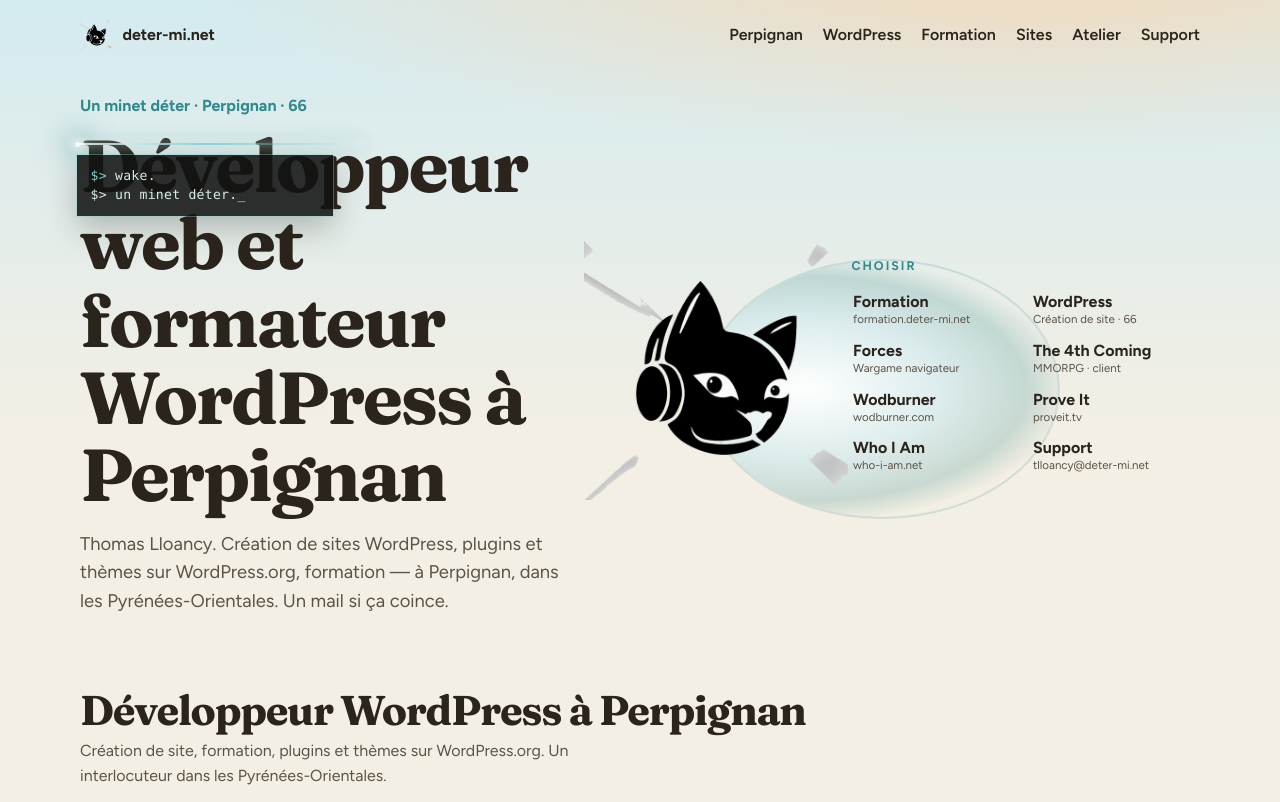
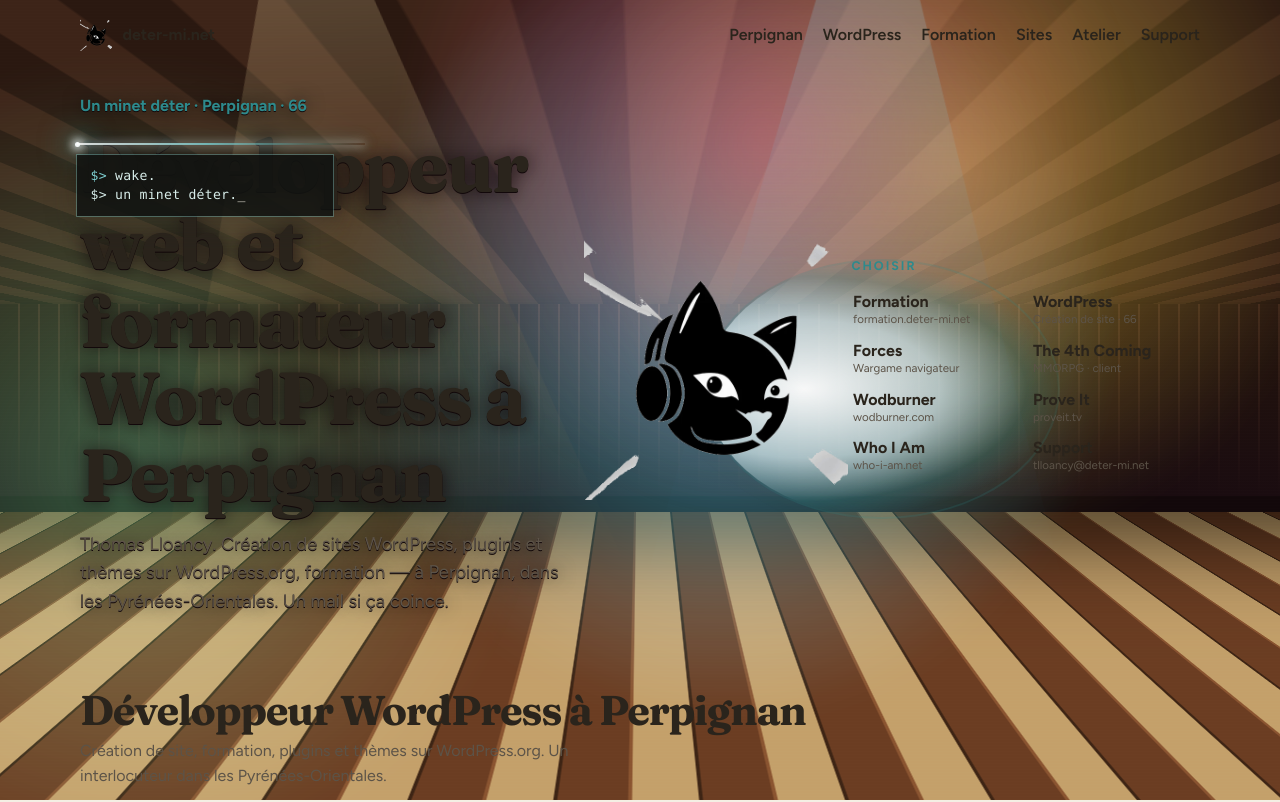
Before and after one commit to tlloancy/deter-portal-minet, a plain HTML site: page index.html in a window 1280 px wide. Shown: the top 802 px of the page. Drawn offline with Linux system fonts and the light colour scheme.

Commit message:
Reveal an original club depth behind the random shell, with moving lights.

```diff
--- a/assets/portal.css
+++ b/assets/portal.css
@@ -861,7 +861,249 @@
 }
 
 @media (prefers-reduced-motion: reduce) {
-  .singularity {
+  .singularity,
+  .club {
     display: none;
   }
 }
+
+body.is-club .sky {
+  opacity: 0;
+}
+
+.club {
+  position: fixed;
+  inset: 0;
+  z-index: 0;
+  margin: 0;
+  pointer-events: none;
+  overflow: hidden;
+  visibility: hidden;
+  opacity: 0;
+  background: #12080a;
+}
+
+.club.is-on {
+  visibility: visible;
+  opacity: 1;
+}
+
+.club-world {
+  position: absolute;
+  inset: 0;
+  perspective: 420px;
+  perspective-origin: 50% 42%;
+}
+
+.club-ceiling,
+.club-floor {
+  position: absolute;
+  left: -40%;
+  width: 180%;
+  height: 58%;
+}
+
+.club-ceiling {
+  top: -18%;
+  transform: rotateX(-78deg);
+  transform-origin: 50% 100%;
+  background:
+    repeating-linear-gradient(
+      90deg,
+      #2a1810 0 28px,
+      #3d2418 28px 56px
+    ),
+    repeating-linear-gradient(
+      0deg,
+      rgba(0, 0, 0, 0.35) 0 2px,
+      transparent 2px 48px
+    );
+  background-size: 56px 48px, 56px 48px;
+  box-shadow: inset 0 -40px 80px rgba(0, 0, 0, 0.65);
+}
+
+.club-floor {
+  bottom: -22%;
+  transform: rotateX(74deg);
+  transform-origin: 50% 0%;
+  background:
+    repeating-linear-gradient(
+      90deg,
+      #6b3d22 0 36px,
+      #8a5430 36px 38px,
+      #c4a06a 38px 72px,
+      #3d2414 72px 74px
+    );
+  background-size: 74px 74px;
+  box-shadow: inset 0 50px 90px rgba(0, 0, 0, 0.55);
+}
+
+.club-horizon {
+  position: absolute;
+  left: 0;
+  right: 0;
+  top: 38%;
+  height: 24%;
+  background:
+    linear-gradient(180deg, transparent, rgba(18, 8, 10, 0.2) 30%, #1a0c10 100%),
+    repeating-linear-gradient(
+      90deg,
+      #24140e 0 18px,
+      #3a2218 18px 20px
+    );
+}
+
+.club-lights {
+  position: absolute;
+  inset: 0;
+  mix-blend-mode: screen;
+}
+
+.club-spot {
+  position: absolute;
+  width: 70vmax;
+  height: 70vmax;
+  margin: -35vmax 0 0 -35vmax;
+  border-radius: 50%;
+  filter: blur(12px);
+}
+
+.club-spot-a {
+  background: radial-gradient(circle, rgba(80, 230, 255, 0.55) 0%, transparent 62%);
+  animation: club-wander-a 3.8s ease-in-out infinite;
+}
+
+.club-spot-b {
+  background: radial-gradient(circle, rgba(255, 210, 60, 0.48) 0%, transparent 60%);
+  animation: club-wander-b 4.6s ease-in-out infinite;
+}
+
+.club-spot-c {
+  background: radial-gradient(circle, rgba(255, 70, 140, 0.42) 0%, transparent 58%);
+  animation: club-wander-c 3.2s ease-in-out infinite;
+}
+
+.club-spot-d {
+  background: radial-gradient(circle, rgba(120, 255, 170, 0.32) 0%, transparent 64%);
+  animation: club-wander-d 5.1s ease-in-out infinite;
+}
+
+.club-beam {
+  position: absolute;
+  top: -8%;
+  height: 85%;
+  clip-path: polygon(42% 0, 58% 0, 100% 100%, 0 100%);
+  filter: blur(2px);
+  opacity: 0.7;
+}
+
+.club-beam-a {
+  left: 8%;
+  width: 38%;
+  background: linear-gradient(180deg, rgba(255, 230, 170, 0.5), rgba(255, 180, 80, 0.12) 55%, transparent);
+  animation: club-beam-a 5.4s ease-in-out infinite;
+}
+
+.club-beam-b {
+  left: 52%;
+  width: 34%;
+  background: linear-gradient(180deg, rgba(120, 230, 255, 0.45), rgba(40, 120, 180, 0.1) 50%, transparent);
+  animation: club-beam-b 6.2s ease-in-out infinite;
+}
+
+.club-grain {
+  position: absolute;
+  inset: 0;
+  opacity: 0.18;
+  background: repeating-linear-gradient(
+    0deg,
+    rgba(255, 255, 255, 0.06) 0 1px,
+    transparent 1px 3px
+  );
+  mix-blend-mode: overlay;
+  animation: club-flicker 0.18s steps(2) infinite;
+}
+
+body.is-club .hero h1,
+body.is-club .lede,
+body.is-club .eyebrow {
+  text-shadow: 0 1px 0 #12080a, 0 0 18px rgba(18, 8, 10, 0.8);
+}
+
+@keyframes club-wander-a {
+  0%,
+  100% {
+    left: 18%;
+    top: 22%;
+  }
+  50% {
+    left: 72%;
+    top: 48%;
+  }
+}
+
+@keyframes club-wander-b {
+  0%,
+  100% {
+    left: 78%;
+    top: 18%;
+  }
+  50% {
+    left: 24%;
+    top: 62%;
+  }
+}
+
+@keyframes club-wander-c {
+  0%,
+  100% {
+    left: 48%;
+    top: 70%;
+  }
+  50% {
+    left: 60%;
+    top: 16%;
+  }
+}
+
+@keyframes club-wander-d {
+  0%,
+  100% {
+    left: 10%;
+    top: 58%;
+  }
+  50% {
+    left: 88%;
+    top: 36%;
+  }
+}
+
+@keyframes club-beam-a {
+  0%,
+  100% {
+    transform: translateX(0) rotate(-8deg);
+    opacity: 0.45;
+  }
+  50% {
+    transform: translateX(18%) rotate(10deg);
+    opacity: 0.85;
+  }
+}
+
+@keyframes club-beam-b {
+  0%,
+  100% {
+    transform: translateX(0) rotate(6deg);
+    opacity: 0.4;
+  }
+  50% {
+    transform: translateX(-16%) rotate(-9deg);
+    opacity: 0.8;
+  }
+}
+
+@keyframes club-flicker {
+  50% {
+    opacity: 0.1;
+  }
+}
--- a/assets/portal.js
+++ b/assets/portal.js
@@ -81,6 +81,7 @@
   var audioRaf = 0;
   var unlocked = false;
   var clipHold = 12 + Math.random() * 6;
+  var club = document.getElementById("club");
 
   function later(fn, ms) {
     timers.push(window.setTimeout(fn, ms));
@@ -177,6 +178,8 @@
     timers.forEach(clearTimeout);
     timers = [];
     root.className = "singularity";
+    if (club) club.classList.remove("is-on");
+    document.body.classList.remove("is-club");
     stopAudio();
   }
 
@@ -191,6 +194,8 @@
       sessionStorage.setItem("deter-shell", "1");
     } catch (e) {}
     root.classList.add("is-live");
+    if (club) club.classList.add("is-on");
+    document.body.classList.add("is-club");
     if (unlocked) startAudio();
     else {
       var wait = function () {
--- a/index.html
+++ b/index.html
@@ -42,6 +42,22 @@
   </head>
   <body>
     <div class="sky" aria-hidden="true"></div>
+    <div class="club" id="club" aria-hidden="true">
+      <div class="club-world">
+        <div class="club-ceiling"></div>
+        <div class="club-horizon"></div>
+        <div class="club-floor"></div>
+      </div>
+      <div class="club-lights">
+        <span class="club-spot club-spot-a"></span>
+        <span class="club-spot club-spot-b"></span>
+        <span class="club-spot club-spot-c"></span>
+        <span class="club-spot club-spot-d"></span>
+        <span class="club-beam club-beam-a"></span>
+        <span class="club-beam club-beam-b"></span>
+      </div>
+      <div class="club-grain"></div>
+    </div>
     <div class="singularity" id="singularity" aria-hidden="true">
       <span class="singularity-point"></span>
       <span class="singularity-laser"></span>
```
